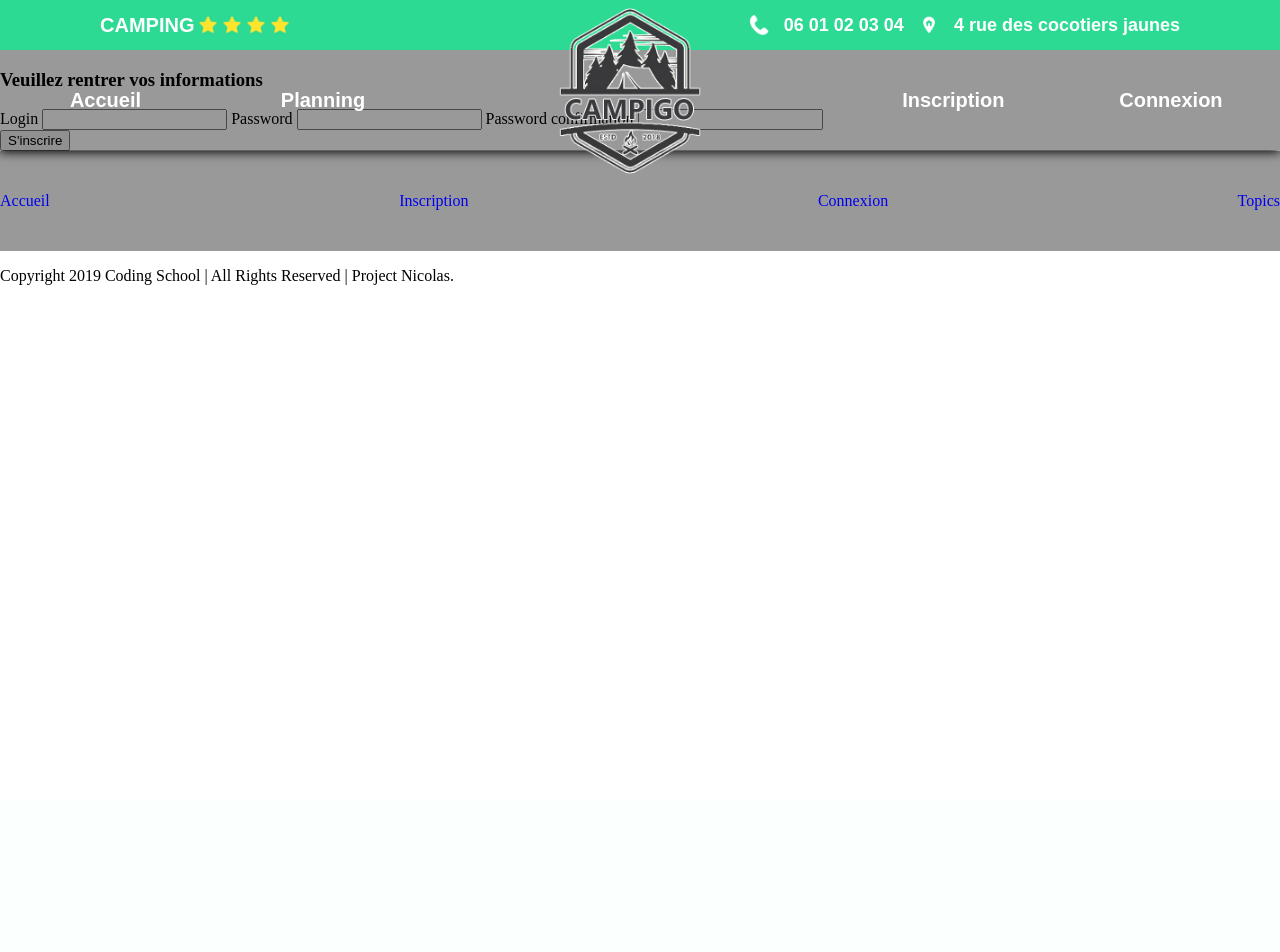
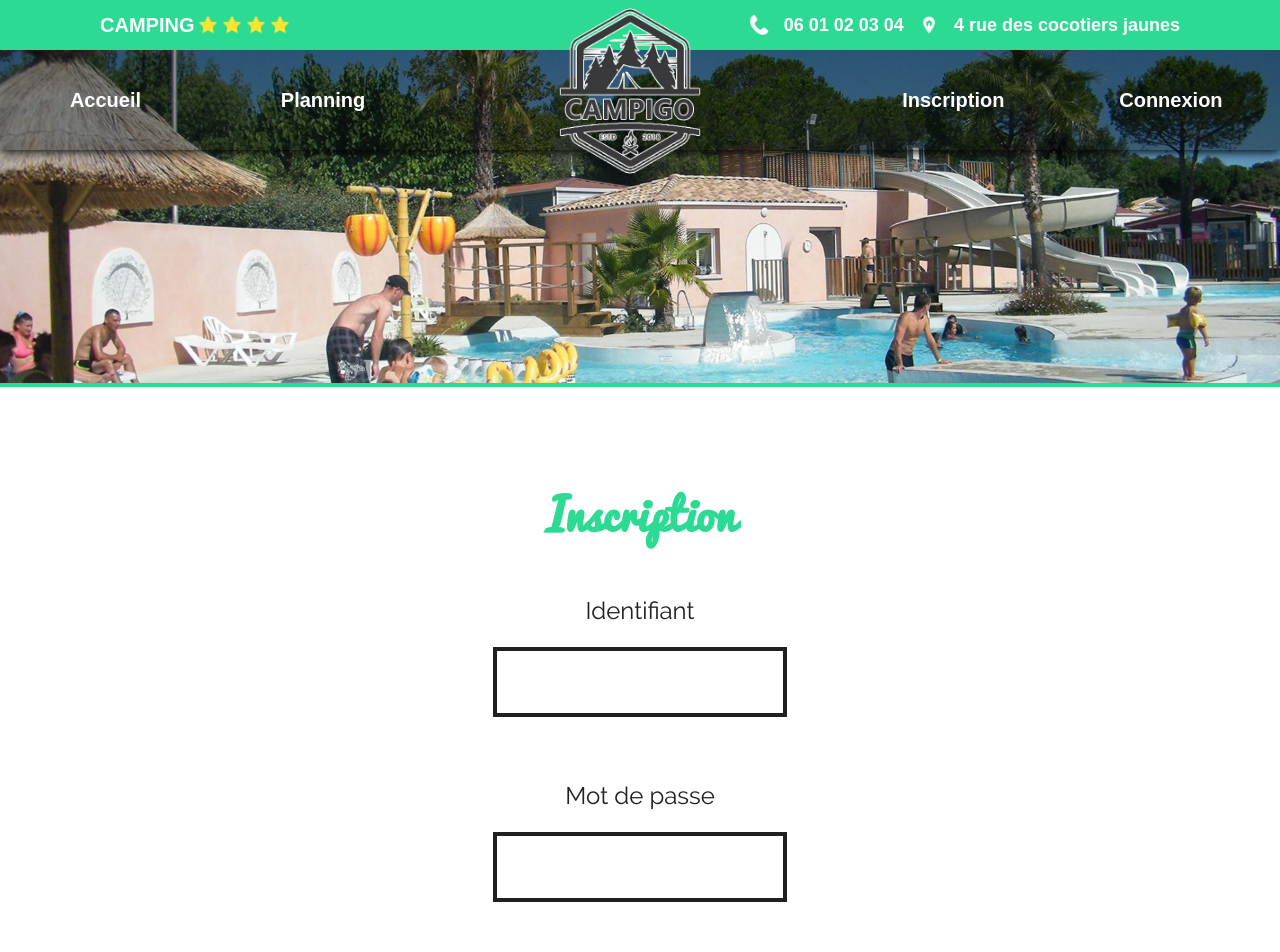
Before and after one commit to nicolas-camilloni/camping, a PHP site: page /inscription.php in a window 1280 px wide. Shown: the top 952 px of the page. Before the commit the page ends 285 px from the top, so only its background shows below. Run offline with PHP 8.4, Linux system fonts and the light colour scheme.

Commit message:
css connexion inscription + footer header

```diff
--- a/css/style.css
+++ b/css/style.css
@@ -1,3 +1,5 @@
+/* ================= GENERAL ================= */
+
 @font-face {
 	font-family: "pacifico";
 	font-style: normal;
@@ -5,9 +7,18 @@
 	src: local('pacifico'), url('../fonts/Pacifico.ttf') format('truetype');
 }
 
+@font-face {
+    font-family: "Raleway-Regular";
+    font-style: normal;
+    font-weight: normal;
+    src: local('Raleway-Regular'), url('../fonts/Raleway-Regular.ttf') format('truetype');
+}
+
 body {
     margin: 0;
 }
+
+/* ================= HEADER ================= */
 
 #topnav {
     height: 50px;
@@ -77,7 +88,7 @@ body {
     margin-left: 4px;
 }
 
-nav {
+header nav {
     width: 100%;
     height: 100px;
     background-color: rgba(0, 0, 0, 0.4);
@@ -118,7 +129,7 @@ nav {
     align-items: center;
 }
 
-nav p {
+header nav p {
     font-size: 20px;
     text-decoration: none;
     color: white;
@@ -127,7 +138,11 @@ nav p {
     margin: 0;
 }
 
-nav a {
+header nav p:hover {
+    color: #2cda93;
+}
+
+header nav a {
     text-decoration: none;
 }
 
@@ -142,6 +157,11 @@ header {
     box-shadow: 0 2px 10px #000;
 }
 
+header button {
+    background-color: transparent;
+    border: none;
+}
+
 main {
     top: 0;
     margin-top: -100px;
@@ -154,6 +174,8 @@ main {
     width: 100%;
     border-bottom: 4px solid #2cda93;
 }
+
+/* ================= INDEX ================= */
 
 #cbvn h1 {
     font-family: "pacifico";
@@ -316,4 +338,231 @@ main {
     font-size: 20px;
     font-family: Arial, Helvetica, sans-serif;
     font-weight: bold;
+    background-color: white;
 }
+
+#cbtnres a:hover {
+    border: 4px solid white;
+    color: white;
+    background-color: #202020;
+    transform: scale(1.2);
+    transition: all 0.25s;
+}
+
+/* ================= INSCRIPTION ================= */
+
+.form {
+    display: flex;
+    flex-direction: column;
+    align-items: center;
+}
+
+.cform {
+    display: flex;
+    flex-direction: column;
+    justify-content: center;
+    align-items: center;
+    margin: 40px 0 100px 0;
+}
+
+.cform h1 {
+    font-family: "Pacifico";
+    font-size: 44px;
+    color: #2cda93;
+}
+
+.cform p {
+    font-size: 18px;
+    font-family: Arial, Helvetica, sans-serif;
+    color: lightcoral;
+    margin-top: 64px;
+    font-weight: bold;
+}
+
+.form input[type="text"], .form input[type="password"] {
+    height: 60px;
+    width: 274px;
+    margin-bottom: 64px;
+    border: 4px solid #202020;
+    padding-left: 10px;
+    font-size: 20px;
+}
+
+.form input[type="text"]:focus, .form input[type="password"]:focus {
+    border: 4px solid #2cda93;
+    outline: none;
+}
+
+.form label {
+    margin-bottom: 22px;
+    font-size: 24px;
+    color: #202020;
+    font-family: "Raleway-Regular";
+}
+
+.form input[type="submit"] {
+    height: 74px;
+    width: 260px;
+    display: flex;
+    justify-content: center;
+    align-items: center;
+    text-decoration: none;
+    border: 4px solid #202020;
+    border-radius: 50px;
+    color: #202020;
+    font-size: 20px;
+    font-family: Arial, Helvetica, sans-serif;
+    font-weight: bold;
+    background-color: white;
+}
+
+.form input[type="submit"]:hover {
+    border: 4px solid #2cda93;
+    color: #202020;
+    transform: scale(1.2);
+    transition: all 0.25s;
+}
+
+.dejaco p {
+    font-size: 24px;
+    font-family: "Raleway-Regular";
+    text-align: center;
+}
+
+/* ================= FOOTER ================= */
+
+#containerfooter {
+	width: 100%;
+	height: 300px;
+	background-color: white;
+	background-image: url(img/bg4.png);
+	display: flex;
+	flex-direction: row;
+	justify-content: center;
+	align-items: center;
+    font-family: sans-serif;
+    border-top: 4px solid #2cda93;
+}
+
+#cfooterlogo {
+/*	background-color: blue;*/
+    min-width: 250px;
+    display: flex;
+    justify-content: center;
+    align-items: center;
+}
+
+#logocampingfooter {
+    height: 200px;
+    width: 200px;
+}
+
+#cfootermenu {
+	width: 25%;
+	display: flex;
+	justify-content: center;
+	align-items: center;
+	border-right: 2px solid #202020;
+	height: 250px;
+	min-width: 200px;
+}
+
+#titremenu {
+	color: #2cda93;
+	font-size: 24px;
+}
+
+#footermenu ul li {
+	color: #202020;
+	list-style: none;
+	font-size: 20px;
+}
+
+a {
+	text-decoration: none;
+}
+
+#footermenu ul li:hover {
+	color: #2cda93;
+}
+
+#cfooterreseaux {
+/*	background-color: cyan;*/
+	width: 30%;
+	height: 250px;
+	display: flex;
+	flex-direction: column;
+	justify-content: center;
+	align-items: center;
+	min-width: 200px;
+}
+
+#footerreseaux {
+    display: flex;
+    flex-direction: column;
+    justify-content: center;
+    align-items: center;
+}
+
+#boutonreseaux {
+	display: flex;
+	flex-direction: row;
+	align-items: center;
+	margin-top: 10px;
+	padding-left: 10px;
+}
+
+#tableaufooter table tbody tr td {
+	color: #202020;
+}
+
+#footertwitter {
+	background-image: url(../img/Twitter.png);
+	height: 40px;
+	width: 40px;
+	margin-left: 5px;
+	margin-right: 5px;
+}
+
+#footeryoutube {
+	background-image: url(../img/Youtube.png);
+	height: 40px;
+	width: 40px;
+	margin-left: 5px;
+	margin-right: 5px;
+}
+
+#footerfacebook {
+	background-image: url(../img/Facebook.png);
+	height: 40px;
+	width: 40px;
+	margin-left: 5px;
+	margin-right: 5px;
+}
+
+#footertwitter:hover {
+	background-image: url(../img/Twitter2.png);
+}
+
+#footeryoutube:hover {
+	background-image: url(../img/Youtube2.png);
+}
+
+#footerfacebook:hover {
+	background-image: url(../img/Facebook2.png);
+}
+
+#containercopyright {
+	background-color: #202020;
+	height: 30px;
+	display: flex;
+	flex-direction: row;
+	justify-content: center;
+    align-items: center;
+    font-family: Arial, Helvetica, sans-serif;
+}
+
+#copyright {
+	color: white;
+	display: flex;
+}
--- a/footer.php
+++ b/footer.php
@@ -1,15 +1,63 @@
 <footer>
+		<section id="containerfooter">
+			<section id="cfooterlogo">
+				<article id="footerlogo">
+					<img id="logocampingfooter" src="img/logocamping.png">
+				</article>
+			</section>
+			<section id="cfootermenu">
+				<article id="footermenu">
+					<article id="titremenu">
+						Navigation
+					</article>
+					<ul>
                     <nav>
-            <a href="index.php"><span>A</span>ccueil</a>
+                        <a href="index.php"><li>Accueil</li></a>
                         <?php if(!isset($_SESSION['login'])){ ?>
-            <a href="inscription.php"><span>I</span>nscription</a>
-            <a href="connexion.php"><span>C</span>onnexion</a>
+                        <a href="inscription.php"><li>Inscription</li></a>
+                        <a href="connexion.php"><li>Connexion</li></a>
                         <?php } if(isset($_SESSION['login'])){ ?>
-            <a href="profil.php"><span>P</span>rofil</a>
+                        <a href="profil.php"><li>Mon compte</li></a>
                         <?php } ?>
-            <a href="topics.php"><span>T</span>opics</a>
+                        <a href="planning.php"><li>Planning</li></a>
                     </nav>
-        <article>
-            <p>Copyright 2019 Coding School | All Rights Reserved | Project Nicolas.</p>
+					</ul>
 				</article>
+			</section>
+			<section id="cfooterreseaux">
+				<section id="footerreseaux">
+					<article id="tableaufooter">
+						<table>
+							<tbody>
+								<tr>
+									<td><img src="img/adressef.png"></td>
+									<td>4 rue des cocotiers jaunes<br />
+									13000 Marseille</td>
+								</tr>
+								<tr>
+									<td><img src="img/telf.png"></td>
+									<td>+33 (0) 4 90 54 23 13</td>
+								</tr>
+								<tr>
+									<td><img src="img/mailf.png"></td>
+                                    <td>campigo@gmail.com</td>
+								</tr>
+							</tbody>
+						</table>
+					</article>
+					<section id="boutonreseaux">
+						<article id="footertwitter">
+						</article>
+						<article id="footeryoutube">
+						</article>
+						<article id="footerfacebook">
+						</article>
+					</section>
+				</section>
+			</section>
+		</section>
+		<section id="containercopyright">
+			<article id="copyright">
+				Copyright 2019 - La Plateforme | Nicolas & Thierry
+		</section>
 	</footer>
--- a/header.php
+++ b/header.php
@@ -27,7 +27,7 @@
                 <a href="index.php"><p>Accueil</p></a>
             </section>
             <section>
-                <a href="topics.php"><p>Planning</p></a>
+                <a href="planning.php"><p>Planning</p></a>
             </section>
         </section>
         <section id="navright">
@@ -44,7 +44,7 @@
             </section>
             <section>
                 <form action="index.php" method="get">
-                    <input type="submit" name="deco" value="Déconnexion" />
+                    <button type="submit" name="deco" value="Déconnexion" />
                 </form>
                 <a href="index.php?deco"><p>Déconnexion</p></a>
             </section>
--- a/inscription.php
+++ b/inscription.php
@@ -5,34 +5,34 @@
 <html>
 
 <head>
-    <title>Reservation Salles</title>
+    <title>Campigo - Inscription</title>
     <link rel="stylesheet" type="text/css" href="css/style.css">
 </head>
 
 <body>
 <?php include("header.php"); ?>
     <main>
-        <section>
+        <img class="top" src="img/topinscription.jpg">
+        <section class="cform">
             <?php
-            if (isset($_SESSION["login"]))
-            {
-                echo "Bonjour, " . $_SESSION["login"] . " vous êtes déja connecté impossible de s'inscrire.<br />";
-                ?>
-                    <form action="index.php" method="post">
-                        <input name="deco" value="Deconnexion" type="submit" />
-                    </form>
+            if ( isset($_SESSION['login']) ) {
+            ?>
+                <article class="dejaco">
+                    <p>ERREUR<br />
+                    Vous êtes déjà connecté !</p>
+                </article>
             <?php
             }
             else
             {
                 ?>
-                <article><h1>Veuillez rentrer vos informations</h1></article>
-                    <form action="inscription.php" method="post">
-                        <label>Login</label>
+                <article><h1>Inscription</h1></article>
+                    <form class="form" action="inscription.php" method="post">
+                        <label>Identifiant</label>
                         <input type="text" name="login" required>
-                        <label>Password</label>
+                        <label>Mot de passe</label>
                         <input type="password" name="mdp" required>
-                        <label>Password confirmation</label>
+                        <label>Confirmation du mot de passe</label>
                         <input type="password" name="mdpval" required>
                         <br />
                         <input type="submit" value="S'inscrire" name="valider">
@@ -43,7 +43,7 @@
                 {
                     $login = $_POST["login"];
                     $mdp = password_hash($_POST["mdp"], PASSWORD_BCRYPT, array('cost' => 12));
-                    $connexion = mysqli_connect("localhost", "root", "", "reservationsalles");
+                    $connexion = mysqli_connect("localhost", "root", "", "camping");
                     $requete3 = "SELECT login FROM utilisateurs WHERE login = '$login'";
                     $query3 = mysqli_query($connexion, $requete3);
                     $resultat3 = mysqli_fetch_all($query3);
```
Also changed, not shown: connexion.php (+12 -8 lines), index.php (+9 -0 lines), fonts/Raleway-Regular.ttf (added), img/Facebook.png (added), img/Facebook2.png (added), img/Twitter.png (added), img/Twitter2.png (added), img/Youtube.png (added), img/Youtube2.png (added), img/adressef.png (added), img/mail.png (added), img/mailf.png (added), img/telf.png (added), img/topconnexion.jpg (added), 1 more files. Lines whose indentation alone changed are shown as unchanged.
